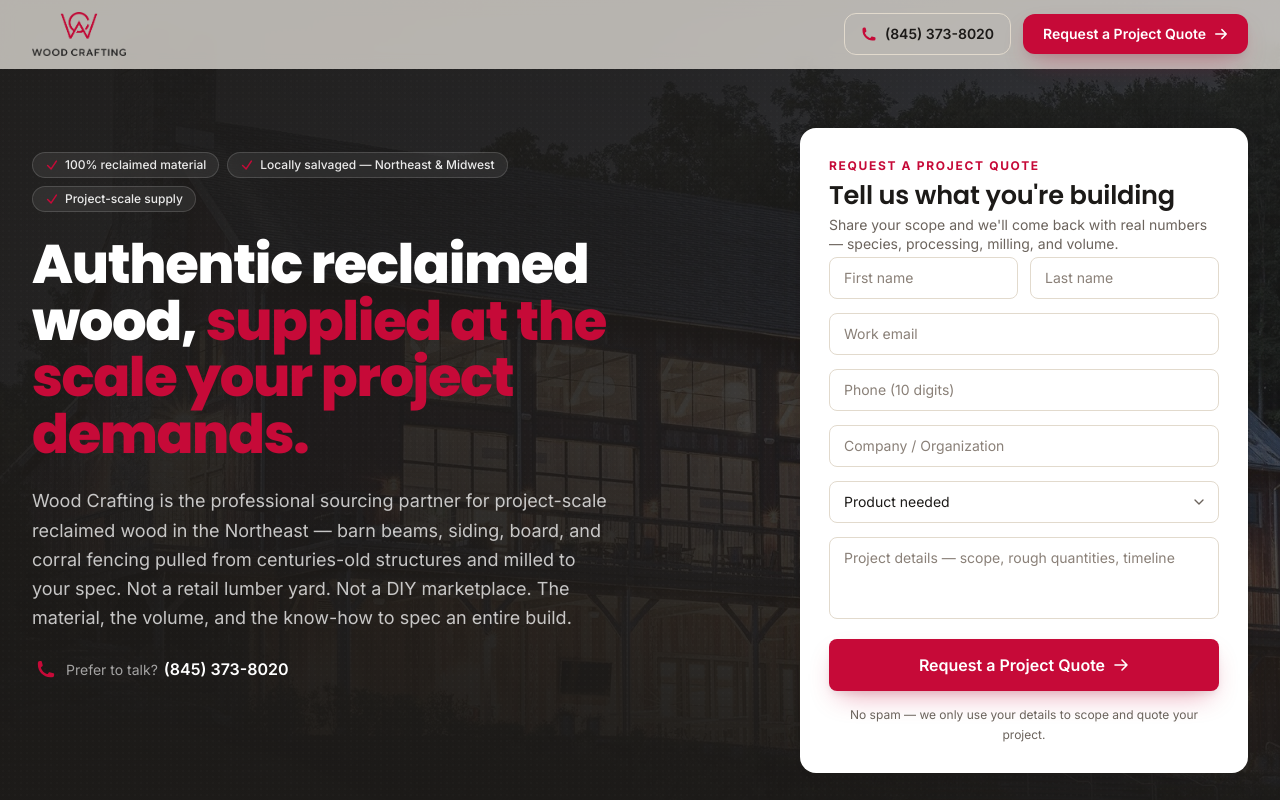
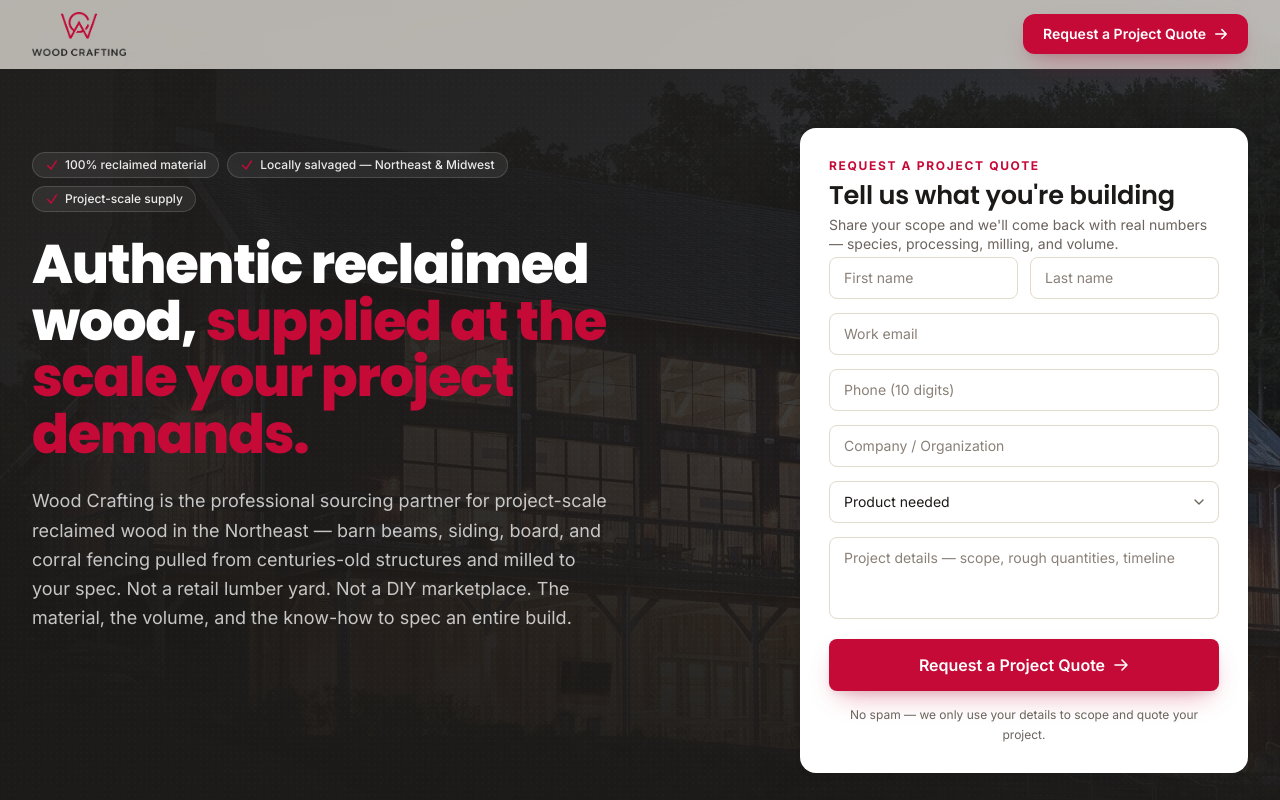
Before and after one commit to Landing-Pages-Websites/wood-crafting-landing, a Next.js app: page / in a window 1280 px wide. Shown: the top 800 px of the page. Built offline with nearby package versions, Linux system fonts and the light colour scheme.

Commit message:
edit: remove all displayed phone numbers per customer request

```diff
--- a/src/components/DualCTA.tsx
+++ b/src/components/DualCTA.tsx
@@ -1,13 +1,13 @@
 "use client";
 
-import { CTA, PHONE, PHONE_HREF, BRAND } from "@/lib/content";
+import { CTA } from "@/lib/content";
 import { Icon } from "@/components/icons";
 
 interface DualCTAProps {
   align?: "start" | "center";
   primaryLabel?: string;
   primaryHref?: string;
-  /** Use on dark charcoal / crimson bands — switches the phone link to light-on-dark. */
+  /** Use on dark charcoal / crimson bands — switches the button to light-on-dark. */
   onDark?: boolean;
 }
 
@@ -23,10 +23,6 @@ export function DualCTA({
     ? "bg-white text-[var(--color-primary)] hover:bg-white/90"
     : "bg-[var(--color-primary)] text-white hover:bg-[var(--color-primary-hover)] active:bg-[var(--color-primary-active)] shadow-cta";
 
-  const phoneClasses = onDark
-    ? "border-[1.5px] border-white/40 text-white hover:bg-white/10 hover:border-white"
-    : "border-[1.5px] border-[var(--color-primary)] text-[var(--color-primary)] hover:bg-[var(--color-surface-2)]";
-
   return (
     <div className={`flex flex-wrap items-center ${justify} gap-3 mt-8`}>
       <a
@@ -36,14 +32,6 @@ export function DualCTA({
         {primaryLabel}
         <Icon name="arrow" className="w-4 h-4" strokeWidth={2.4} />
       </a>
-      <a
-        href={PHONE_HREF}
-        className={`inline-flex items-center gap-2 ${phoneClasses} transition-colors rounded-xl px-6 py-3.5 font-semibold text-base focus-visible:outline-none focus-visible:ring-2 focus-visible:ring-[var(--color-primary)]`}
-        aria-label={`Call ${BRAND.company} at ${PHONE}`}
-      >
-        <Icon name="phone" className="w-4 h-4" strokeWidth={0} fill="currentColor" />
-        {CTA.secondary}
-      </a>
     </div>
   );
 }
--- a/src/components/FinalCta.tsx
+++ b/src/components/FinalCta.tsx
@@ -3,7 +3,7 @@
 import { Reveal } from "@/components/Reveal";
 import { FormCard } from "@/components/FormCard";
 import { Icon } from "@/components/icons";
-import { FINAL_CTA, PHONE, PHONE_HREF, BRAND } from "@/lib/content";
+import { FINAL_CTA } from "@/lib/content";
 
 export function FinalCta(): React.ReactElement {
   return (
@@ -25,20 +25,9 @@ export function FinalCta(): React.ReactElement {
             </h2>
             <p className="mt-5 text-lg leading-relaxed text-white/85">{FINAL_CTA.body}</p>
 
-            <div className="mt-8">
-              <p className="text-sm text-white/70">Prefer to talk first?</p>
-              <a
-                href={PHONE_HREF}
-                className="mt-2 inline-flex items-center gap-3 font-display text-3xl font-bold text-white transition-opacity hover:opacity-90 focus-visible:outline-none focus-visible:ring-2 focus-visible:ring-white/70 rounded-md md:text-4xl"
-                aria-label={`Call ${BRAND.company} at ${PHONE}`}
-              >
-                <Icon name="phone" className="h-7 w-7" strokeWidth={0} fill="currentColor" />
-                {PHONE}
-              </a>
-              <div className="mt-6 flex items-center gap-2 text-sm text-white/85">
-                <Icon name="check" className="h-4 w-4" strokeWidth={2.6} />
-                Every complete inquiry reaches our team directly.
-              </div>
+            <div className="mt-8 flex items-center gap-2 text-sm text-white/85">
+              <Icon name="check" className="h-4 w-4" strokeWidth={2.6} />
+              Every complete inquiry reaches our team directly.
             </div>
           </Reveal>
 
--- a/src/components/FloatingCTA.tsx
+++ b/src/components/FloatingCTA.tsx
@@ -1,10 +1,10 @@
 "use client";
 
 import { useEffect, useState } from "react";
-import { CTA, PHONE, PHONE_HREF, BRAND } from "@/lib/content";
+import { CTA } from "@/lib/content";
 import { Icon } from "@/components/icons";
 
-// Mobile sticky action bar — primary quote CTA + a tap-to-call, always one tap away.
+// Mobile sticky action bar — primary quote CTA, always one tap away.
 export function FloatingCTA(): React.ReactElement {
   const [show, setShow] = useState(false);
 
@@ -18,18 +18,11 @@ export function FloatingCTA(): React.ReactElement {
   return (
     <div
       aria-hidden={!show}
-      className={`sm:hidden fixed inset-x-0 bottom-0 z-50 flex gap-2 border-t border-[var(--color-border)] bg-[var(--color-bg)]/95 backdrop-blur-md px-3 py-2.5 transition-all duration-300 [box-shadow:0_-6px_24px_-12px_rgba(28,26,24,0.4)] ${
+      className={`sm:hidden fixed inset-x-0 bottom-0 z-50 flex border-t border-[var(--color-border)] bg-[var(--color-bg)]/95 backdrop-blur-md px-3 py-2.5 transition-all duration-300 [box-shadow:0_-6px_24px_-12px_rgba(28,26,24,0.4)] ${
         show ? "translate-y-0 opacity-100" : "translate-y-full opacity-0 pointer-events-none"
       }`}
       style={{ paddingBottom: "max(0.625rem, env(safe-area-inset-bottom))" }}
     >
-      <a
-        href={PHONE_HREF}
-        aria-label={`Call ${BRAND.company} at ${PHONE}`}
-        className="inline-flex shrink-0 items-center justify-center rounded-xl border-[1.5px] border-[var(--color-primary)] px-4 text-[var(--color-primary)]"
-      >
-        <Icon name="phone" className="w-5 h-5" strokeWidth={0} fill="currentColor" />
-      </a>
       <a
         href={CTA.heroFormAnchor}
         className="inline-flex flex-1 items-center justify-center gap-2 bg-[var(--color-primary)] text-white rounded-xl px-5 py-3 font-semibold text-sm shadow-cta"
--- a/src/components/FormCard.tsx
+++ b/src/components/FormCard.tsx
@@ -2,7 +2,7 @@
 
 import { useRef, useState } from "react";
 import { useMegaLeadForm } from "@/hooks/useMegaLeadForm";
-import { CTA, PHONE, PRODUCT_OPTIONS } from "@/lib/content";
+import { CTA, PRODUCT_OPTIONS } from "@/lib/content";
 import { Icon } from "@/components/icons";
 
 declare global {
@@ -274,13 +274,6 @@ export function FormCard({
           <p className="text-base leading-relaxed text-[var(--color-muted)]">
             {thankYouBody}
           </p>
-          <p className="text-sm text-[var(--color-muted)]">
-            Prefer to talk now? Call{" "}
-            <span className="font-semibold text-[var(--color-text)] whitespace-nowrap">
-              {PHONE}
-            </span>
-            .
-          </p>
         </div>
       </div>
     );
--- a/src/components/Header.tsx
+++ b/src/components/Header.tsx
@@ -2,7 +2,7 @@
 
 import Image from "next/image";
 import { useEffect, useState } from "react";
-import { CTA, PHONE, PHONE_HREF, BRAND } from "@/lib/content";
+import { CTA, BRAND } from "@/lib/content";
 import { Icon } from "@/components/icons";
 
 export function Header(): React.ReactElement {
@@ -39,15 +39,6 @@ export function Header(): React.ReactElement {
           />
         </a>
 
-        <div className="flex items-center gap-2 md:gap-3">
-          <a
-            href={PHONE_HREF}
-            className="hidden sm:inline-flex items-center gap-2 border-[1.5px] border-[var(--color-border)] text-[var(--color-text)] hover:border-[var(--color-primary)] hover:text-[var(--color-primary)] transition-colors rounded-xl px-4 py-2 md:py-2.5 font-semibold text-sm focus-visible:outline-none focus-visible:ring-2 focus-visible:ring-[var(--color-primary)]"
-            aria-label={`Call ${BRAND.company} at ${PHONE}`}
-          >
-            <Icon name="phone" className="w-4 h-4 text-[var(--color-primary)]" strokeWidth={0} fill="currentColor" />
-            <span>{PHONE}</span>
-          </a>
         <a
           href={CTA.heroFormAnchor}
           className="inline-flex items-center gap-2 bg-[var(--color-primary)] text-white hover:bg-[var(--color-primary-hover)] transition-colors rounded-xl px-4 md:px-5 py-2 md:py-2.5 font-semibold text-sm shadow-cta focus-visible:outline-none focus-visible:ring-2 focus-visible:ring-[var(--color-primary)] focus-visible:ring-offset-2"
@@ -56,7 +47,6 @@ export function Header(): React.ReactElement {
           <Icon name="arrow" className="w-3.5 h-3.5" strokeWidth={2.5} />
         </a>
       </div>
-      </div>
     </header>
   );
 }
--- a/src/components/Hero.tsx
+++ b/src/components/Hero.tsx
@@ -4,7 +4,7 @@ import Image from "next/image";
 import { Reveal } from "@/components/Reveal";
 import { FormCard } from "@/components/FormCard";
 import { Icon } from "@/components/icons";
-import { HERO, PHONE, PHONE_HREF, BRAND } from "@/lib/content";
+import { HERO } from "@/lib/content";
 
 export function Hero(): React.ReactElement {
   return (
@@ -51,18 +51,6 @@ export function Hero(): React.ReactElement {
             <p className="hidden max-w-xl text-base leading-relaxed text-white/75 md:block md:text-lg">
               {HERO.subhead}
             </p>
-
-            <a
-              href={PHONE_HREF}
-              className="hidden items-center gap-2.5 rounded-md px-1 font-semibold text-white transition-colors hover:text-[var(--color-primary)] focus-visible:outline-none focus-visible:ring-2 focus-visible:ring-[var(--color-primary)] md:inline-flex"
-              aria-label={`Call ${BRAND.company} at ${PHONE}`}
-            >
-              <Icon name="phone" className="h-5 w-5 text-[var(--color-primary)]" strokeWidth={0} fill="currentColor" />
-              <span>
-                <span className="mr-1.5 text-sm font-normal text-white/60">Prefer to talk?</span>
-                {PHONE}
-              </span>
-            </a>
           </Reveal>
         </div>
 
@@ -72,19 +60,6 @@ export function Hero(): React.ReactElement {
             <FormCard idPrefix="hero" onDark />
           </Reveal>
         </div>
-
-        {/* Phone — mobile only, below the form */}
-        <a
-          href={PHONE_HREF}
-          className="order-3 inline-flex items-center justify-center gap-2.5 rounded-md font-semibold text-white md:hidden"
-          aria-label={`Call ${BRAND.company} at ${PHONE}`}
-        >
-          <Icon name="phone" className="h-5 w-5 text-[var(--color-primary)]" strokeWidth={0} fill="currentColor" />
-          <span>
-            <span className="mr-1.5 text-sm font-normal text-white/60">Prefer to talk?</span>
-            {PHONE}
-          </span>
-        </a>
       </div>
     </section>
   );
--- a/src/components/SiteFooter.tsx
+++ b/src/components/SiteFooter.tsx
@@ -1,5 +1,5 @@
 import Image from "next/image";
-import { BRAND, CURRENT_YEAR, NAP, PHONE, PHONE_HREF } from "@/lib/content";
+import { BRAND, CURRENT_YEAR, NAP } from "@/lib/content";
 import { Icon } from "@/components/icons";
 
 export function SiteFooter(): React.ReactElement {
@@ -39,12 +39,6 @@ export function SiteFooter(): React.ReactElement {
                 </span>
               </p>
               <p className="flex items-center gap-2.5">
-                <Icon name="phone" className="h-4 w-4 shrink-0 text-[var(--color-primary)]" strokeWidth={0} fill="currentColor" />
-                <a href={PHONE_HREF} className="transition-colors hover:text-white" aria-label={`Call ${BRAND.company} at ${PHONE}`}>
-                  {PHONE}
-                </a>
-              </p>
-              <p className="flex items-center gap-2.5">
                 <Icon name="mail" className="h-4 w-4 shrink-0 text-[var(--color-primary)]" />
                 <a href={BRAND.emailHref} className="transition-colors hover:text-white">
                   {BRAND.email}
--- a/src/lib/content.ts
+++ b/src/lib/content.ts
@@ -1,12 +1,8 @@
 // Site-wide content + config for Wood Crafting — reclaimed-wood project sourcing LP.
-// Single source of truth for copy, phone, address, form options, and tracking IDs.
-
-export const PHONE = "(845) 373-8020";
-export const PHONE_HREF = "tel:8453738020";
+// Single source of truth for copy, address, form options, and tracking IDs.
 
 export const CTA = {
   primary: "Request a Project Quote",
-  secondary: "Call (845) 373-8020",
   formAnchor: "#quote",
   heroFormAnchor: "#hero",
 };
@@ -22,7 +18,7 @@ export const BRAND = {
 
 export const CURRENT_YEAR = new Date().getFullYear();
 
-// ─── Name / Address / Phone (footer NAP) ───
+// ─── Name / Address (footer NAP) ───
 export const NAP = {
   name: "Wood Crafting",
   street: "76 Main St",
```
Lines whose indentation alone changed are shown as unchanged.
